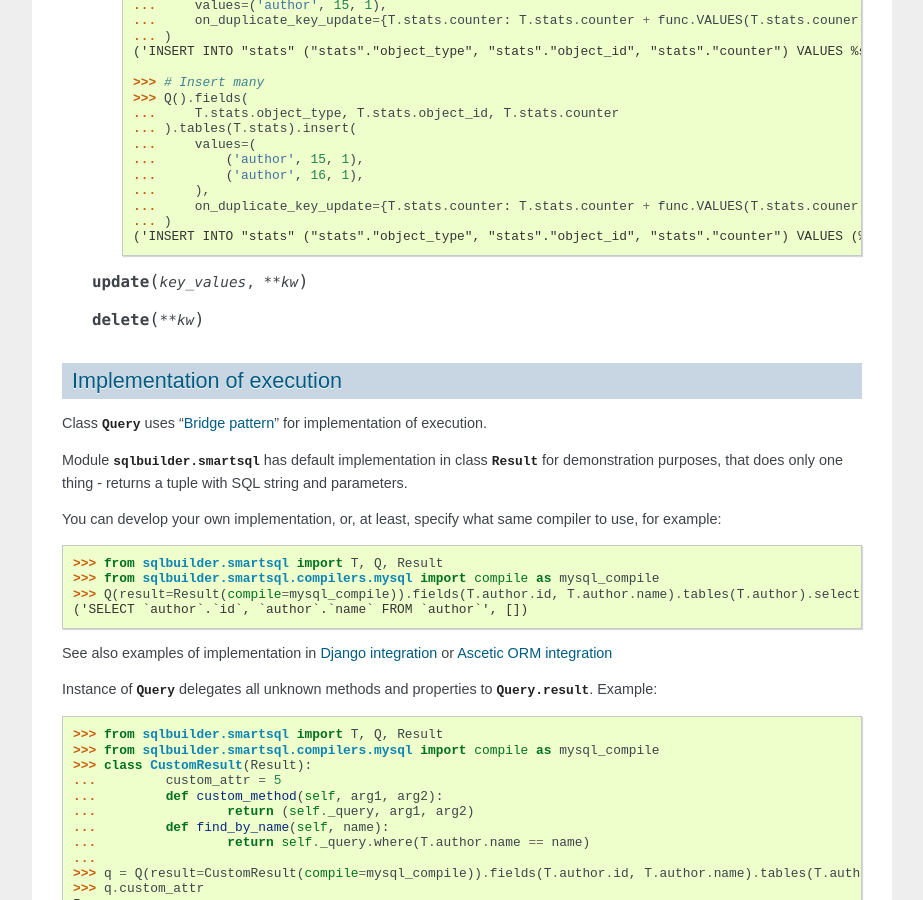
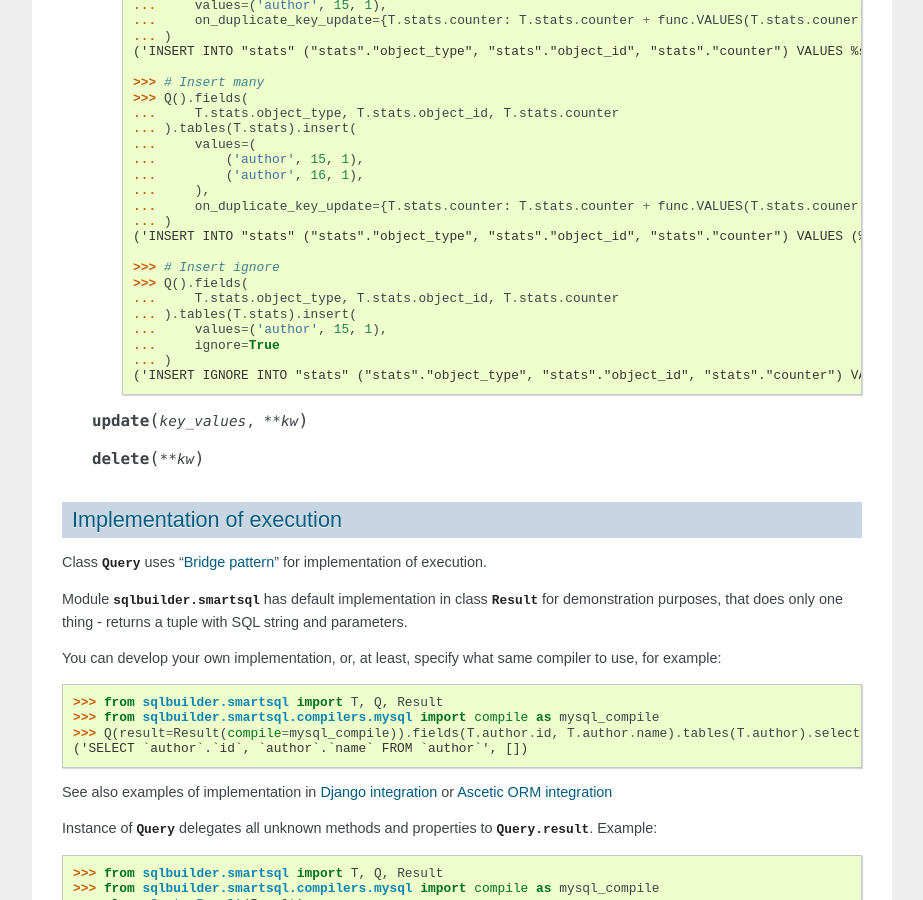
Before and after one commit to emacsway/sqlbuilder, a Sphinx documentation site: the page built from docs/index.rst, in a window 1280 px wide and 900 px high, scrolled down 10429 px. Shown: the whole window, without its empty margins (198-1121 px from the left). Built offline with Sphinx 7.4.7, drawn with Linux system fonts in a browser that asks for light colours.

Commit message:
docs for Query().insert()

```diff
--- a/docs/index.rst
+++ b/docs/index.rst
@@ -652,6 +652,15 @@ Query object
             ... )
             ('INSERT INTO "stats" ("stats"."object_type", "stats"."object_id", "stats"."counter") VALUES (%s, %s, %s), (%s, %s, %s) ON DUPLICATE KEY UPDATE "stats"."counter" = "stats"."counter" + VALUES("stats"."couner")', ['author', 15, 1, 'author', 16, 1])
 
+            >>> # Insert ignore
+            >>> Q().fields(
+            ...     T.stats.object_type, T.stats.object_id, T.stats.counter
+            ... ).tables(T.stats).insert(
+            ...     values=('author', 15, 1),
+            ...     ignore=True
+            ... )
+            ('INSERT IGNORE INTO "stats" ("stats"."object_type", "stats"."object_id", "stats"."counter") VALUES %s, %s, %s', ['author', 15, 1])
+
     .. method:: update(key_values, **kw)
 
     .. method:: delete(**kw)
```
